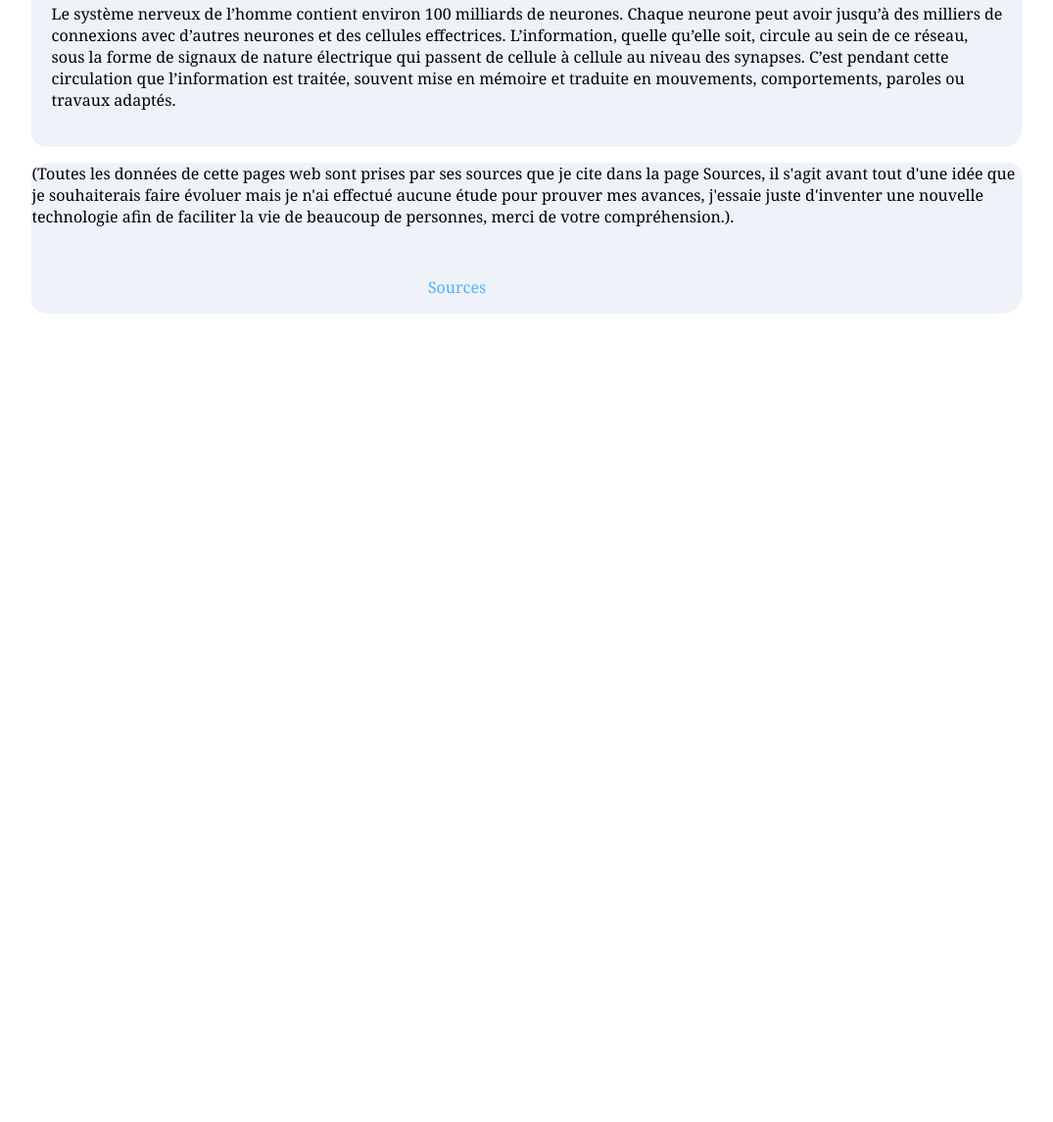
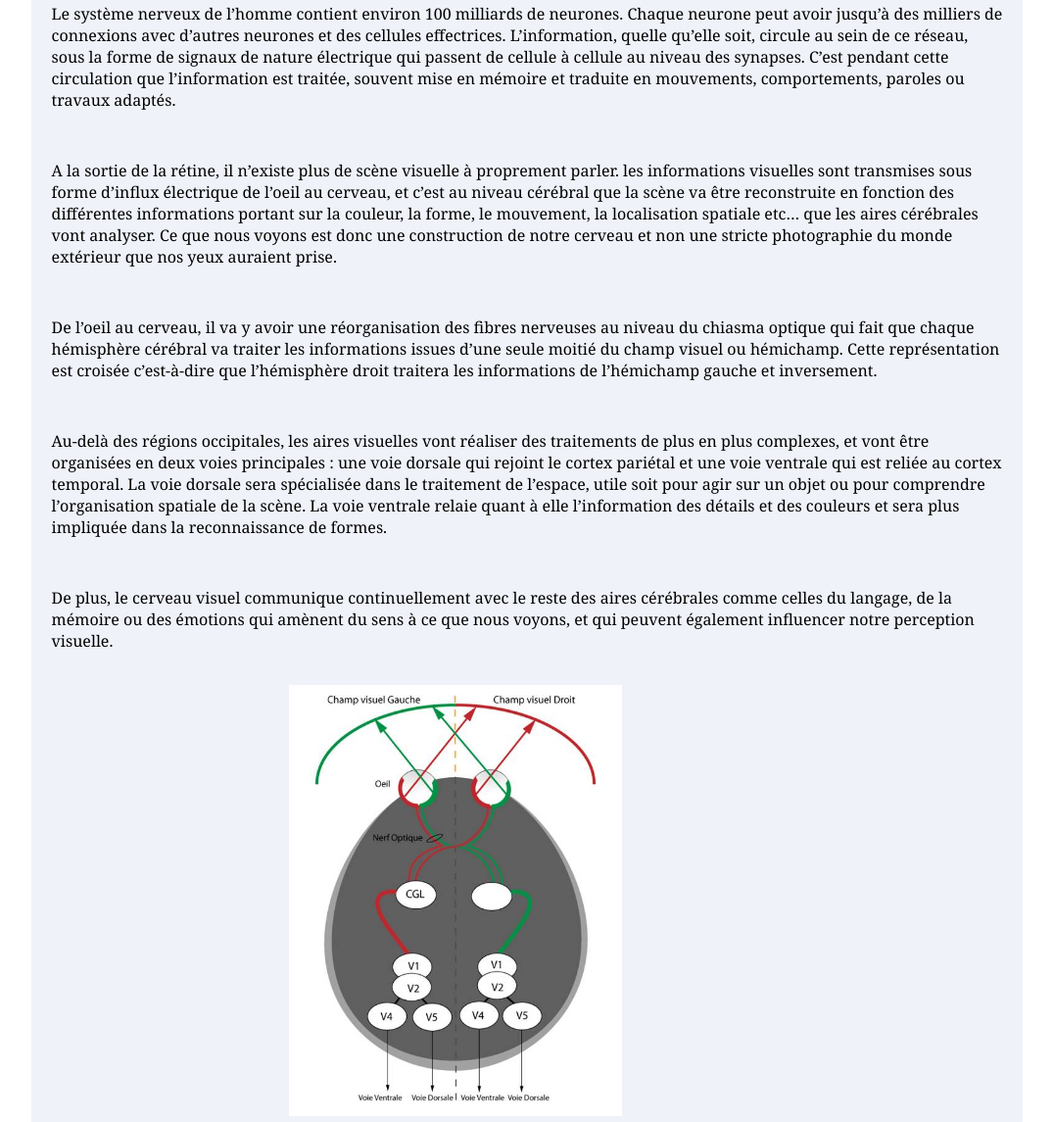
Before and after one commit to DewiGirot/Cerveau, a plain HTML site: page Cerveau.html in a window 1280 px wide. Shown: the part 842-1987 px from the top of the page at 98% size, without its empty margins (102-1177 px from the left). Before the commit the page ends 1170 px from the top, so only its background shows below. Drawn offline with Linux system fonts and the light colour scheme.

Commit message:
Cerveau.html texte
ajout d'un paragraphe sur la communication entre l'oeil et le cortex visuel occipital (partie arrière du cerveau)

```diff
--- a/Cerveau.html
+++ b/Cerveau.html
@@ -44,6 +44,21 @@
               	<br>
 
               	<p>Le système nerveux de l’homme contient environ 100 milliards de neurones. Chaque neurone peut avoir jusqu’à des milliers de connexions avec d’autres neurones et des cellules effectrices. L’information, quelle qu’elle soit, circule au sein de ce réseau, sous la forme de signaux de nature électrique qui passent de cellule à cellule au niveau des synapses. C’est pendant cette circulation que l’information est traitée, souvent mise en mémoire et traduite en mouvements, comportements, paroles ou travaux adaptés.</p>
+                <br>
+
+                <p>A la sortie de la rétine, il n’existe plus de scène visuelle à proprement parler. les informations visuelles sont transmises sous forme d’influx électrique de l’oeil au cerveau, et c’est au niveau cérébral que la scène va être reconstruite en fonction des différentes informations portant sur la couleur, la forme, le mouvement, la localisation spatiale etc… que les aires cérébrales vont analyser. Ce que nous voyons est donc une construction de notre cerveau et non une stricte photographie du monde extérieur que nos yeux auraient prise.</p>
+                <br>
+
+                <p>De l’oeil au cerveau, il va y avoir une réorganisation des fibres nerveuses au niveau du chiasma optique qui fait que chaque hémisphère cérébral va traiter les informations issues d’une seule moitié du champ visuel ou hémichamp. Cette représentation est croisée c’est-à-dire que l’hémisphère droit traitera les informations de l’hémichamp gauche et inversement.</p>
+                <br>
+
+                <p>Au-delà des régions occipitales, les aires visuelles vont  réaliser des traitements de plus en plus complexes, et vont être organisées en deux voies principales : une voie dorsale qui rejoint le cortex pariétal et une voie ventrale qui est reliée au cortex temporal. La voie dorsale sera spécialisée dans le traitement de l’espace, utile soit pour agir sur un objet ou pour comprendre l’organisation spatiale de la scène. La voie ventrale relaie quant à elle l’information des détails et des couleurs et sera plus impliquée dans la reconnaissance de formes.</p>
+                <br>
+
+                <p>De plus, le cerveau visuel communique continuellement avec le reste des aires cérébrales comme celles du langage, de la mémoire ou des émotions qui amènent du sens à ce que nous voyons, et qui peuvent également influencer notre perception visuelle.</p>
+                <br>
+
+                <a href="img/communication.jpg"><img src="img/communication.jpg" alt="communication entre l'oeil et le cortex visuel occipital" title="Cliquez pour agrandir" /></a>
 
             </div>
         </section>
```
Also changed, not shown: Sources.html (+2 -1 lines), img/communication.jpg (added).
